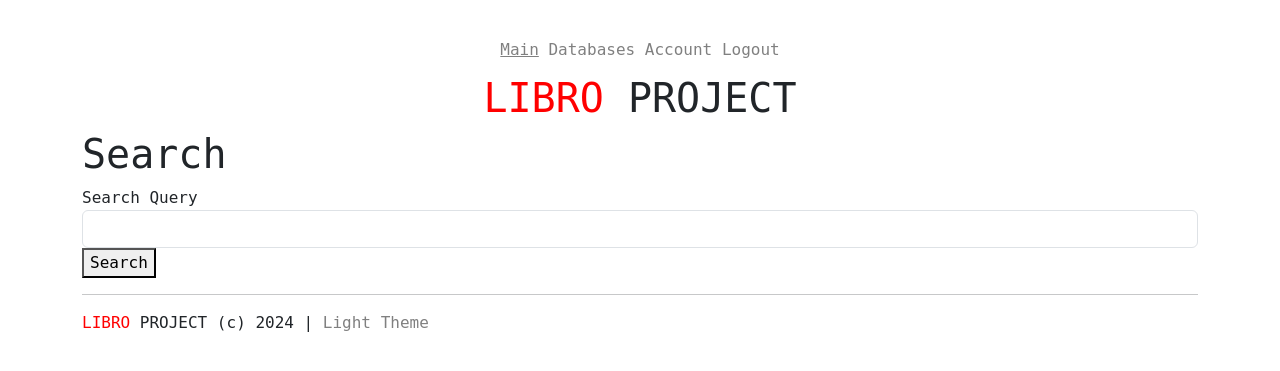
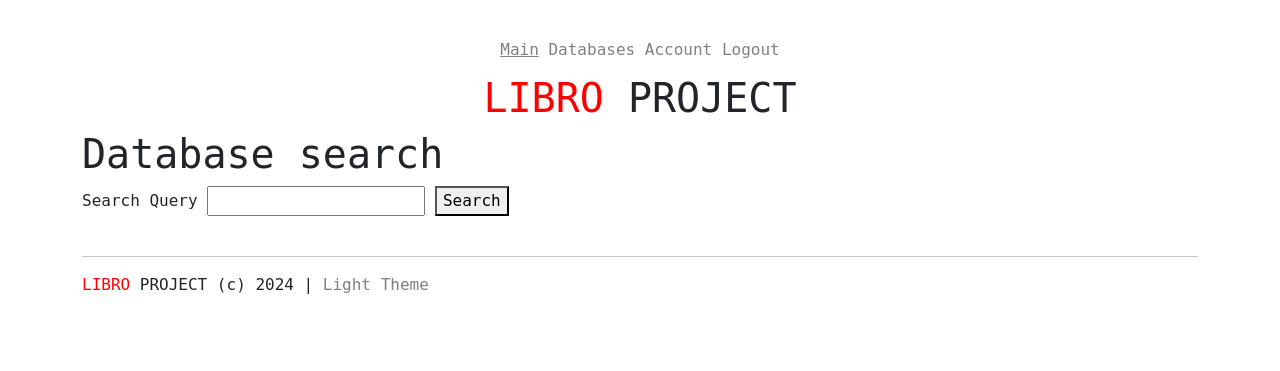
Before and after one commit to JeniaD/Libro, a Flask app: page /search in a window 1280 px wide. Shown: the top 371 px of the page. Run offline with Flask 3, Linux system fonts and the light colour scheme; the visitor is signed in with stand-in values (Sample User, id 1); some web fonts are replaced.

Commit message:
content fixes

```diff
--- a/app.py
+++ b/app.py
@@ -8,6 +8,16 @@ import time
 app = Flask(__name__)
 app.config.from_object("config")
 db.init_app(app)
+
+def formatNumber(value):
+    if value < 1_000:
+        return str(value)
+    elif value < 1_000_000:
+        return f"{value / 1_000:.1f}K"
+    else:
+        return f"{value / 1_000_000:.1f}M"
+
+app.jinja_env.filters["formatNumber"] = formatNumber
 
 @app.route("/debug")
 def debug():
--- a/templates/database.html
+++ b/templates/database.html
@@ -1,6 +1,6 @@
 {% extends "base.html" %}
 
-{% block title %} Stored databases {% endblock %}
+{% block title %} Database {{ database.name }} {% endblock %}
 {% block menu %}
 <a href="/">Main</a>
 <a href="/databases">Databases</a>
--- a/templates/index.html
+++ b/templates/index.html
@@ -14,7 +14,7 @@
 <p>
     Effortlessly centralize multiple datasets with LIBRO. It is designed to help you quickly connect the dots across
     various datasets by providing powerful search functionality. Get the power of connected data in seconds
-    by entering a name, email or number into quick search bar, and LIBRO will scour through all uploaded
+    by entering a name, email or number into <a href="/search">quick search bar</a>, and LIBRO will scour through all uploaded
     databases to give you relevant results in seconds.
 </p>
 
--- a/templates/search.html
+++ b/templates/search.html
@@ -1,6 +1,6 @@
 {% extends "base.html" %}
 
-{% block title %} Index {% endblock %}
+{% block title %} Search {% endblock %}
 {% block menu %}
 <a href="/" class="selected">Main</a>
 <a href="/databases">Databases</a>
@@ -8,18 +8,19 @@
 <a href="/logout">Logout</a>
 {% endblock %}
 {% block content %}
-<h1>Search</h1>
+<h1>Database search</h1>
 
 <form method="POST">
     <label for="query">Search Query</label>
-    <input type="text" class="form-control" id="query" name="query" value="{{ query }}">
+    <input type="text" id="query" name="query" value="{{ query }}"> <!-- class="form-control" -->
 
-    <button type="submit">Search</button>
+    <button type="submit btn">Search</button>
 </form>
+<br>
 
 {% if query %}
     <h3>Search for <span class="accent">{{ query }}</span></h3>
-    <small>Completed in {{ speed }} seconds through {{ dbnum }} datasets ({{ entries }} entries)</small>
+    <small>Completed in {{ speed }} seconds through {{ dbnum }} datasets ({{ entries|formatNumber }} entries)</small>
     {% endif %}
 
     {% if results %}
```
